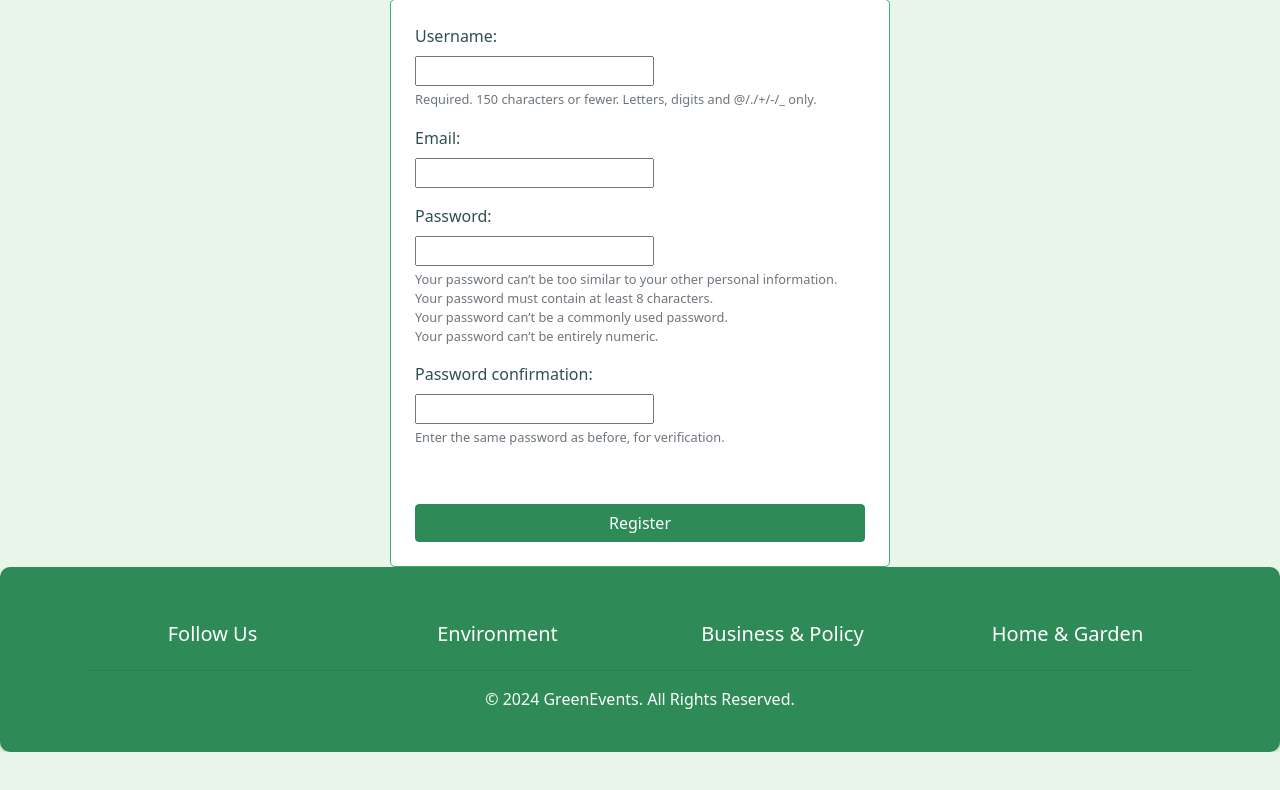
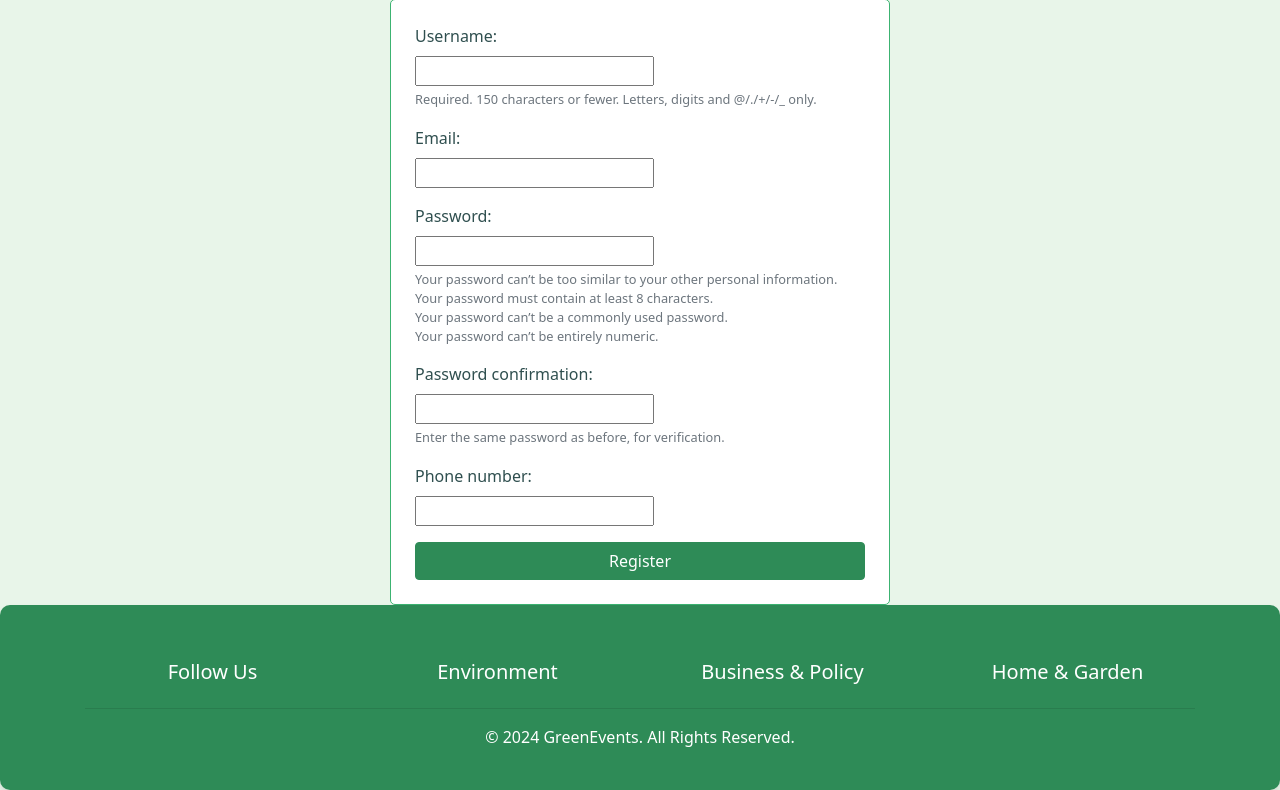
Before and after one commit to SanjayKumarM84/COMP-8347_Green-Events, a Django app: page /register/ in a window 1280 px wide. Shown: the part 183-973 px from the top of the page. Before the commit the page ends 935 px from the top, so only its background shows below. Run offline with Django 5.2, Linux system fonts and the light colour scheme; some libraries are stand-ins or nearby versions.

Commit message:
db commit

```diff
--- a/djangoProject/myApp/templates/register.html
+++ b/djangoProject/myApp/templates/register.html
@@ -42,9 +42,9 @@
                 <small class="form-text text-muted">Enter the same password as before, for verification.</small>
             </div>
             <div class="form-group">
-                {{ form.phone.label_tag }}<br>
-                {{ form.phone }}
-                {% for error in form.phone.errors %}
+                {{ form.phone_number.label_tag }}<br>  <!-- Updated to match the form field name -->
+                {{ form.phone_number }}
+                {% for error in form.phone_number.errors %}
                     <small class="form-text text-muted">{{ error }}</small>
                 {% endfor %}
             </div>
```
Also changed, not shown: djangoProject/db.sqlite3.
